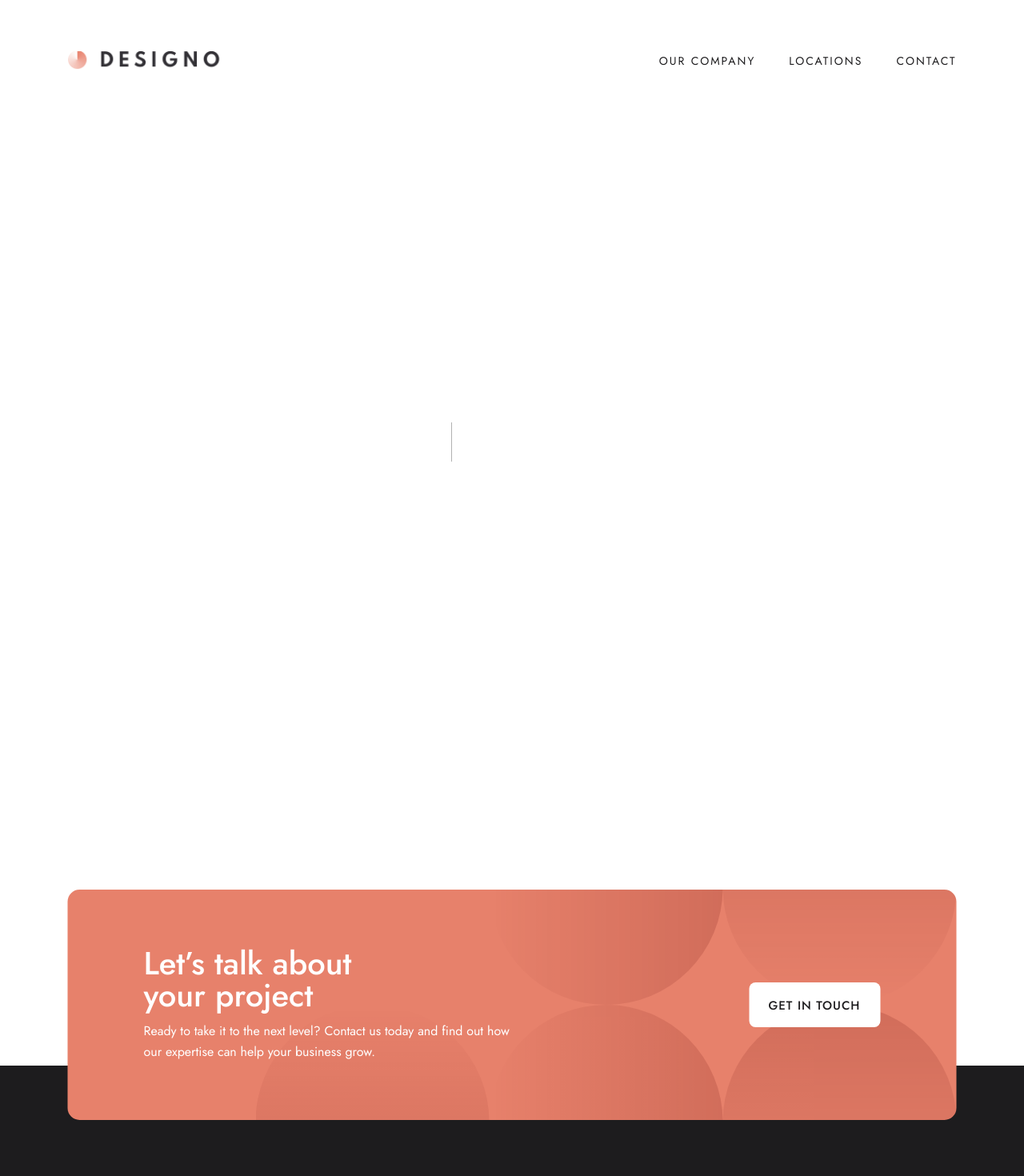
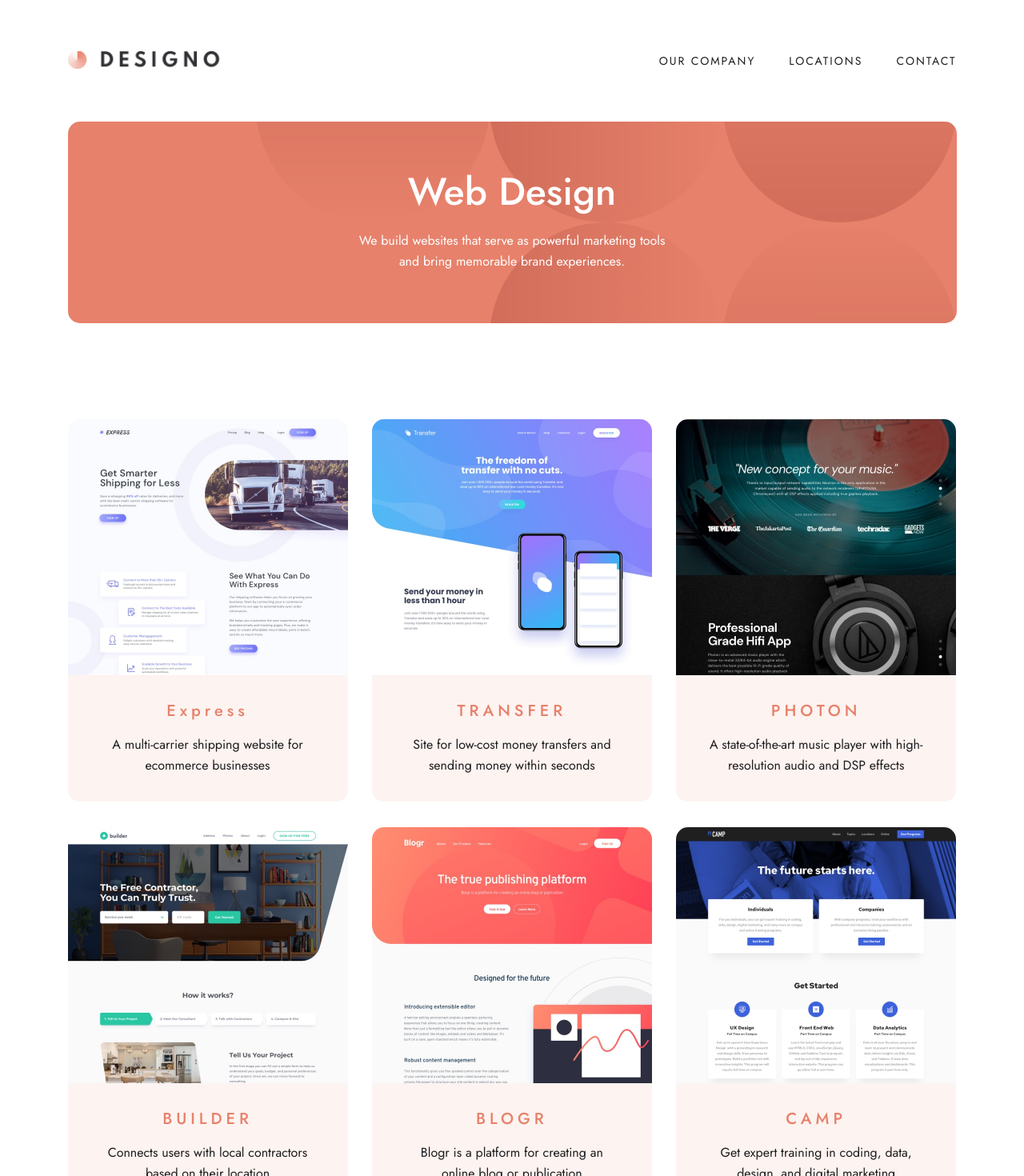
Before and after one commit to ZiadRefaey/Deisgno-FEM, a Next.js app: page /web-design in a window 1280 px wide. Before the commit this address had no page. Shown: the top 1470 px of the page at 80% size. Built offline with nearby package versions, Linux system fonts and the light colour scheme.

Commit message:
style:Design pages Header + projects list UI

```diff
--- /dev/null
+++ b/app/_components/DesignPagesHeader.jsx
@@ -0,0 +1,25 @@
+import bgPatternMobile from "@/public/shared/mobile/bg-pattern-design-pages-intro-mobile.svg";
+import bgPatternTablet from "@/public/shared/tablet/bg-pattern-design-pages-intro-tablet.svg";
+import ResponsiveImage from "./ResponsiveImage";
+export default function DesignPagesHeader({ title, subtitle }) {
+  return (
+    <header className="mb-[120px] md:px-10 xl:p-0 xl:max-w-[1111px] m-auto">
+      <div className="w-full relative bg-peach py-[105px] md:py-[64px] flex flex-col items-center justify-center gap-6 overflow-hidden m-auto md:rounded-[15px] px-6">
+        <h1 className="text-MobileHeadingL md:text-headingL relative z-20">
+          {title}
+        </h1>
+        <p className="text-MobileBody md:text-body relative z-20 text-center max-w-[400px]">
+          {subtitle}
+        </p>
+        <div className="w-[876px] h-[584px] absolute top-0 right-0 md:-top-[166px] md:-right-[166px] xl:right-0">
+          <ResponsiveImage
+            className={"object-cover w-full h-full"}
+            mobileImage={bgPatternMobile}
+            tabletImage={bgPatternTablet}
+            desktopImage={bgPatternTablet}
+          />
+        </div>
+      </div>
+    </header>
+  );
+}
--- a/app/_components/Home/ViewProjectCard.jsx
+++ b/app/_components/Home/ViewProjectCard.jsx
@@ -1,6 +1,7 @@
 import Image from "next/image";
 import { FaChevronRight } from "react-icons/fa";
 import ResponsiveImage from "../ResponsiveImage";
+import Link from "next/link";
 
 export default function ViewProjectCard({
   desktopImage,
@@ -8,6 +9,7 @@ export default function ViewProjectCard({
   mobileImage,
   className,
   title,
+  href = "/",
 }) {
   return (
     <div className={`${className}`}>
@@ -18,7 +20,10 @@ export default function ViewProjectCard({
         alt={`${title}'s image`}
         className={"w-full h-full object-cover rounded-[15px]"}
       />
-      <div className="absolute top-0 left-0 w-full h-full bg-black/60 rounded-[15px] flex flex-col items-center justify-center gap-6 hover:bg-peach/60 transition-all duration-300 cursor-pointer">
+      <Link
+        href={href}
+        className="absolute top-0 left-0 w-full h-full bg-black/60 rounded-[15px] flex flex-col items-center justify-center gap-6 hover:bg-peach/60 transition-all duration-300 cursor-pointer"
+      >
         <p className="text-MobileHeadingM md:text-headingM uppercase">
           {title}
         </p>
@@ -29,7 +34,7 @@ export default function ViewProjectCard({
           </p>
           <FaChevronRight className="w-2 h-3 text-peach" />
         </div>
-      </div>
+      </Link>
     </div>
   );
 }
--- a/app/_components/Home/ViewProjectsSection.jsx
+++ b/app/_components/Home/ViewProjectsSection.jsx
@@ -29,6 +29,7 @@ export default function ViewProjectsSection() {
         className={
           "w-full  h-[250px] md:h-[200px] xl:h-full relative xl:row-span-2"
         }
+        href="/web-design"
       />
 
       <ViewProjectCard
@@ -37,6 +38,7 @@ export default function ViewProjectsSection() {
         desktopImage={DesktopImageAppDesign}
         title={"app design"}
         className={"w-full h-[250px] md:h-[200px] xl:h-[308px] relative"}
+        href="/app-design"
       />
 
       <ViewProjectCard
@@ -45,6 +47,7 @@ export default function ViewProjectsSection() {
         desktopImage={DesktopImageGraphicDesign}
         title={"graphic design"}
         className={"w-full h-[250px] md:h-[200px] xl:h-[308px] relative"}
+        href="/graphic-design"
       />
     </SectionWrapper>
   );
--- a/app/_components/Logo.jsx
+++ b/app/_components/Logo.jsx
@@ -2,9 +2,13 @@ import Image from "next/image";
 import React from "react";
 import LogoDark from "@/public/shared/desktop/logo-dark.png";
 import LogoLight from "@/public/shared/desktop/logo-light.png";
+import Link from "next/link";
 export default function Logo({ variant }) {
   return (
-    <div className="w-[202px] h-[27px] xl:w-[196px] xl:h-[24px] relative">
+    <Link
+      href={"/"}
+      className="w-[202px] h-[27px] xl:w-[196px] xl:h-[24px] relative cursor-pointer"
+    >
       <Image
         src={
           variant === "dark" ? LogoDark : variant === "light" ? LogoLight : ""
@@ -13,6 +17,6 @@ export default function Logo({ variant }) {
         fill
         className="w-full h-full object-cover"
       />
-    </div>
+    </Link>
   );
 }
--- /dev/null
+++ b/app/_components/ProjectCard.jsx
@@ -0,0 +1,24 @@
+import React from "react";
+import Image from "next/image";
+export default function ProjectCard({ title, subtitle, image }) {
+  return (
+    <div className=" rounded-[15px] grid grid-cols-1 md:grid-cols-[339px,1fr] xl:grid-cols-1 overflow-hidden max-w-[327px] md:max-w-full xl:max-w-[350px] self-center group cursor-pointer">
+      <div className="w-full h-[320px] md:w-[339px] md:h-[310px] xl:w-[350px] xl:h-[320px] relative ">
+        <Image
+          fill
+          alt={`${title}'s image`}
+          className={"w-full h-full object-cover"}
+          src={image}
+        />
+      </div>
+      <div className="bg-beige px-[30px] py-8 md:px-[40px] xl:px-8 w-full text-center flex items-center justify-center flex-col h-full group-hover:bg-peach transition-all duration-300 ">
+        <p className="text-[20px] font-medium leading-[1.625rem] tracking-[5px] mb-4 text-peach group-hover:text-white transition-all duration-300 ">
+          {title}
+        </p>
+        <p className="text-body text-black max-w-[268px] group-hover:text-white transition-all duration-300">
+          {subtitle}
+        </p>
+      </div>
+    </div>
+  );
+}
--- /dev/null
+++ b/app/_components/ProjectsList.jsx
@@ -0,0 +1,20 @@
+import React from "react";
+import SectionWrapper from "./SectionWrapper";
+import ProjectCard from "./ProjectCard";
+
+export default function ProjectsList({ projects }) {
+  return (
+    <SectionWrapper>
+      <div className="grid grid-cols-1 max-w-[327px] self-center md:max-w-full xl:grid-cols-3 gap-y-10 md:gap-y-8 xl:gap-x-[30px] ">
+        {projects.map((project, index) => (
+          <ProjectCard
+            title={project.title}
+            subtitle={project.subtitle}
+            image={project.image}
+            key={index}
+          />
+        ))}
+      </div>
+    </SectionWrapper>
+  );
+}
--- a/app/page.js
+++ b/app/page.js
@@ -1,7 +1,6 @@
 import HomeFeaturesSection from "./_components/Home/HomeFeaturesSection";
 import HomeHero from "./_components/Home/HomeHero";
 import ViewProjectsSection from "./_components/Home/ViewProjectsSection";
-import PrimaryButton from "./_components/PrimaryButton";
 
 export default function Home() {
   return (
--- /dev/null
+++ b/app/web-design/page.jsx
@@ -0,0 +1,59 @@
+import React from "react";
+import DesignPagesHeader from "../_components/DesignPagesHeader";
+
+import ImageExpress from "@/public/web-design/desktop/image-express.jpg";
+import ImageTransfer from "@/public/web-design/desktop/image-transfer.jpg";
+import ImagePhoton from "@/public/web-design/desktop/image-photon.jpg";
+import ImageBuilder from "@/public/web-design/desktop/image-builder.jpg";
+import ImageBlogr from "@/public/web-design/desktop/image-blogr.jpg";
+import ImageCamp from "@/public/web-design/desktop/image-camp.jpg";
+import ProjectsList from "../_components/ProjectsList";
+
+const WebDesignProjects = [
+  {
+    title: "Express",
+    subtitle: "A multi-carrier shipping website for ecommerce businesses",
+    image: ImageExpress,
+  },
+  {
+    title: "TRANSFER",
+    subtitle:
+      "Site for low-cost money transfers and sending money within seconds",
+    image: ImageTransfer,
+  },
+  {
+    title: "PHOTON",
+    subtitle:
+      "A state-of-the-art music player with high-resolution audio and DSP effects",
+    image: ImagePhoton,
+  },
+  {
+    title: "BUILDER",
+    subtitle: "Connects users with local contractors based on their location",
+    image: ImageBuilder,
+  },
+  {
+    title: "BLOGR",
+    subtitle: "Blogr is a platform for creating an online blog or publication",
+    image: ImageBlogr,
+  },
+  {
+    title: "CAMP",
+    subtitle:
+      "Get expert training in coding, data, design, and digital marketing",
+    image: ImageCamp,
+  },
+];
+export default function WebDesign() {
+  return (
+    <>
+      <DesignPagesHeader
+        title={"Web Design"}
+        subtitle={
+          "We build websites that serve as powerful marketing tools and bring memorable brand experiences."
+        }
+      />
+      <ProjectsList projects={WebDesignProjects} />
+    </>
+  );
+}
--- a/tailwind.config.js
+++ b/tailwind.config.js
@@ -16,6 +16,7 @@ module.exports = {
         "light-peach": "#ffad9b",
         "dark-gray": "#333136",
         "light-gray": "#f1f3f5",
+        beige: "#FDF3F0",
       },
       fontSize: {
         headingL: [
```
Also changed, not shown: public/shared/mobile/footer-pattern-mobile.svg (renamed from public/shared/mobile/foote-pattern-mobile.svg).
